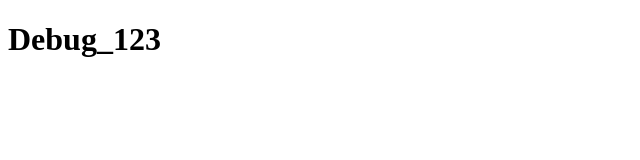
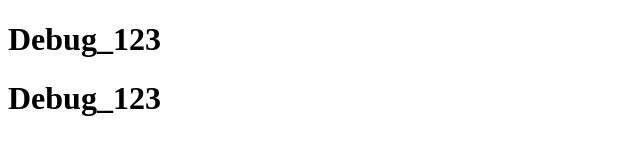
Before and after one commit to RedChinese/PersonalWebsite, a plain HTML site: page index.html in a window 1280 px wide. Shown: the whole page, without its empty margins (0-640 px from the left). Drawn offline with Linux system fonts and the light colour scheme.

Commit message:
更新 index.html

```diff
--- a/index.html
+++ b/index.html
@@ -11,7 +11,7 @@
         Debug_123
     </h1>
 
-
+    <h1>Debug_123</h1>
 
 </body>
 </html>
```
